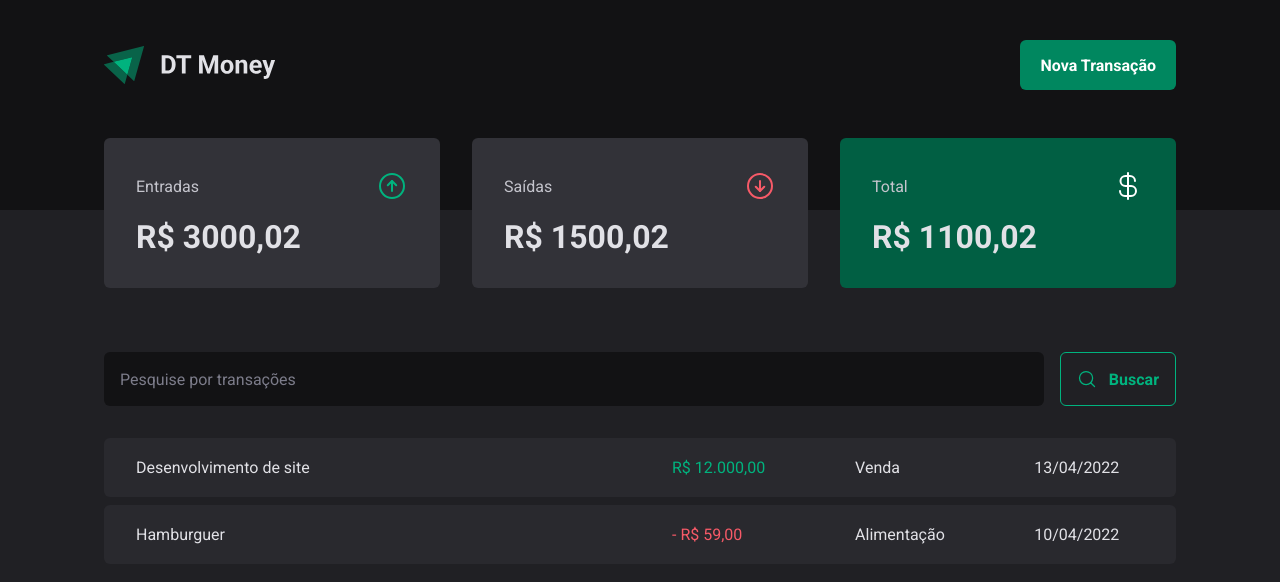
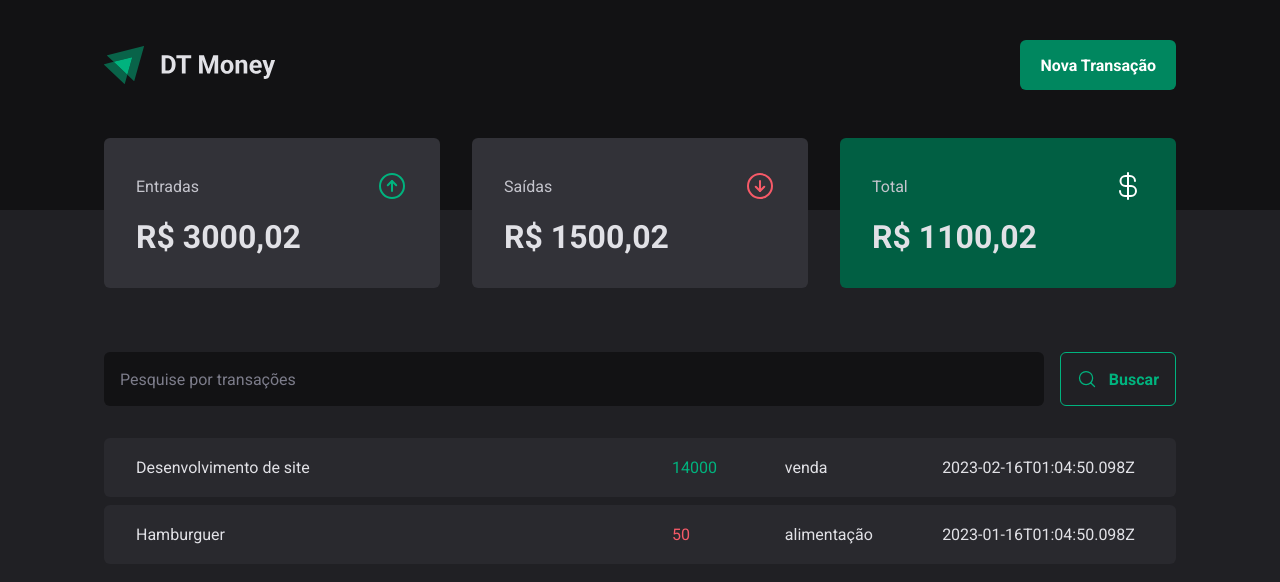
Before and after one commit to gcarniel/ignite-03-dt-money, a React (Vite) app: page / in a window 1280 px wide. Shown: the top 582 px of the page. Built offline with nearby package versions, Linux system fonts and the light colour scheme; data requests are answered from the project's data file.

Commit message:
configurando json-server

```diff
--- a/package.json
+++ b/package.json
@@ -5,6 +5,7 @@
   "type": "module",
   "scripts": {
     "dev": "vite",
+    "dev:server": "json-server server.json -p 3333 -w -d 500",
     "build": "tsc && vite build",
     "preview": "vite preview"
   },
@@ -21,6 +22,7 @@
     "@types/react-dom": "^18.0.10",
     "@types/styled-components": "^5.1.26",
     "@vitejs/plugin-react": "^3.1.0",
+    "json-server": "^0.17.1",
     "typescript": "^4.9.3",
     "vite": "^4.1.0"
   }
--- /dev/null
+++ b/server.json
@@ -0,0 +1,20 @@
+{
+  "transactions": [
+    {
+      "id": 1,
+      "description": "Desenvolvimento de site",
+      "type": "income",
+      "category": "venda",
+      "price": "14000",
+      "createdAt": "2023-02-16T01:04:50.098Z"
+    },
+    {
+      "id": 2,
+      "description": "Hamburguer",
+      "type": "outcome",
+      "category": "alimentação",
+      "price": "50",
+      "createdAt": "2023-01-16T01:04:50.098Z"
+    }
+  ]
+}
--- a/src/pages/Transactions/index.tsx
+++ b/src/pages/Transactions/index.tsx
@@ -1,9 +1,31 @@
+import { useEffect, useState } from 'react'
 import { Header } from '../../components/Header'
 import { Summary } from '../../components/Summary'
 import { SearchForm } from '../Transactions/components/'
 import * as s from './styles'
 
+interface Transaction {
+  id: number
+  description: string
+  type: 'income' | 'outcome'
+  category: string
+  price: number
+  createdAt: string
+}
+
 export function Transactions() {
+  const [transactions, setTransactions] = useState<Transaction[]>([])
+
+  const getTransactions = async () => {
+    const response = await fetch('http://localhost:3333/transactions')
+    const data = await response.json()
+
+    setTransactions(data)
+  }
+
+  useEffect(() => {
+    getTransactions()
+  }, [])
   return (
     <>
       <Header />
@@ -14,26 +36,20 @@
 
         <s.TransactionTable>
           <tbody>
-            <tr>
-              <td width={'50%'}>Desenvolvimento de site</td>
-              <td>
-                <s.PriceHighlight variant="income">
-                  R$ 12.000,00
-                </s.PriceHighlight>
-              </td>
-              <td>Venda</td>
-              <td>13/04/2022</td>
-            </tr>
-            <tr>
-              <td width={'50%'}>Hamburguer</td>
-              <td>
-                <s.PriceHighlight variant="outcome">
-                  - R$ 59,00
-                </s.PriceHighlight>
-              </td>
-              <td>Alimentação</td>
-              <td>10/04/2022</td>
-            </tr>
+            {transactions.map((transaction) => {
+              return (
+                <tr key={transaction.id}>
+                  <td width={'50%'}>{transaction.description}</td>
+                  <td>
+                    <s.PriceHighlight variant={transaction.type}>
+                      {transaction.price}
+                    </s.PriceHighlight>
+                  </td>
+                  <td>{transaction.category}</td>
+                  <td>{transaction.createdAt}</td>
+                </tr>
+              )
+            })}
           </tbody>
         </s.TransactionTable>
       </s.TransactionContainer>
```
Also changed, not shown: 1 other file (tests, documents, lock files or other folders).
